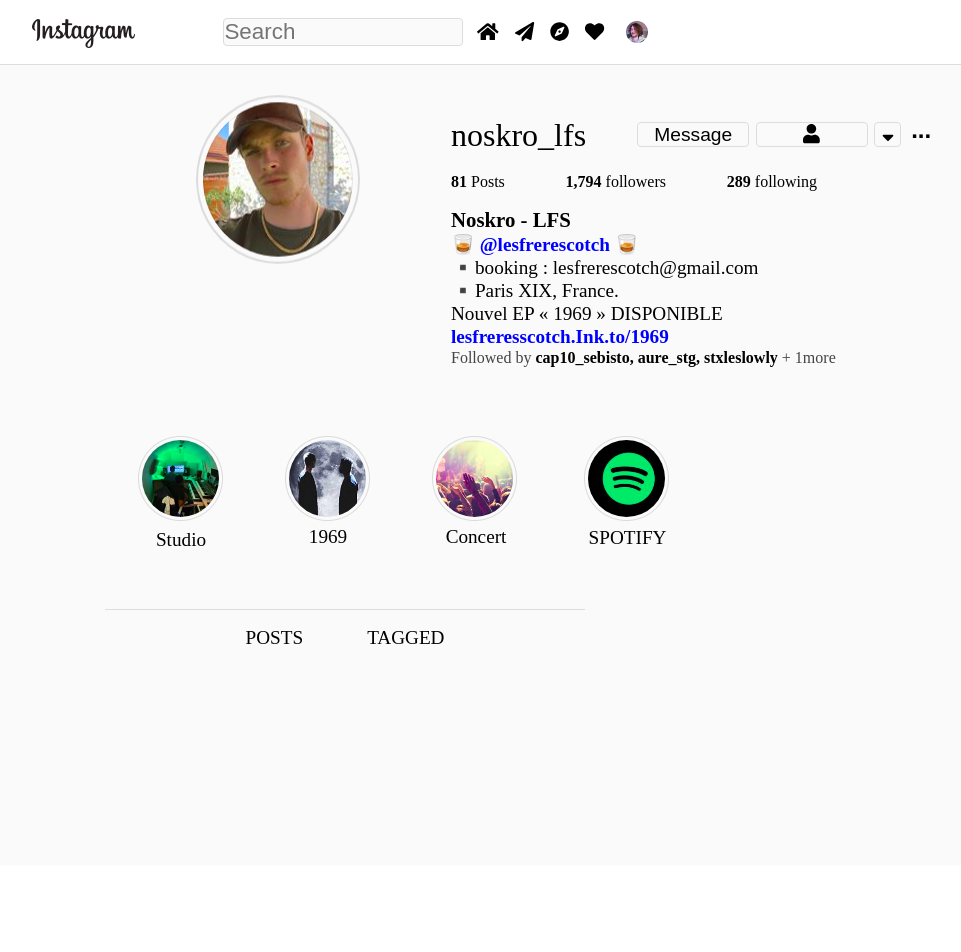
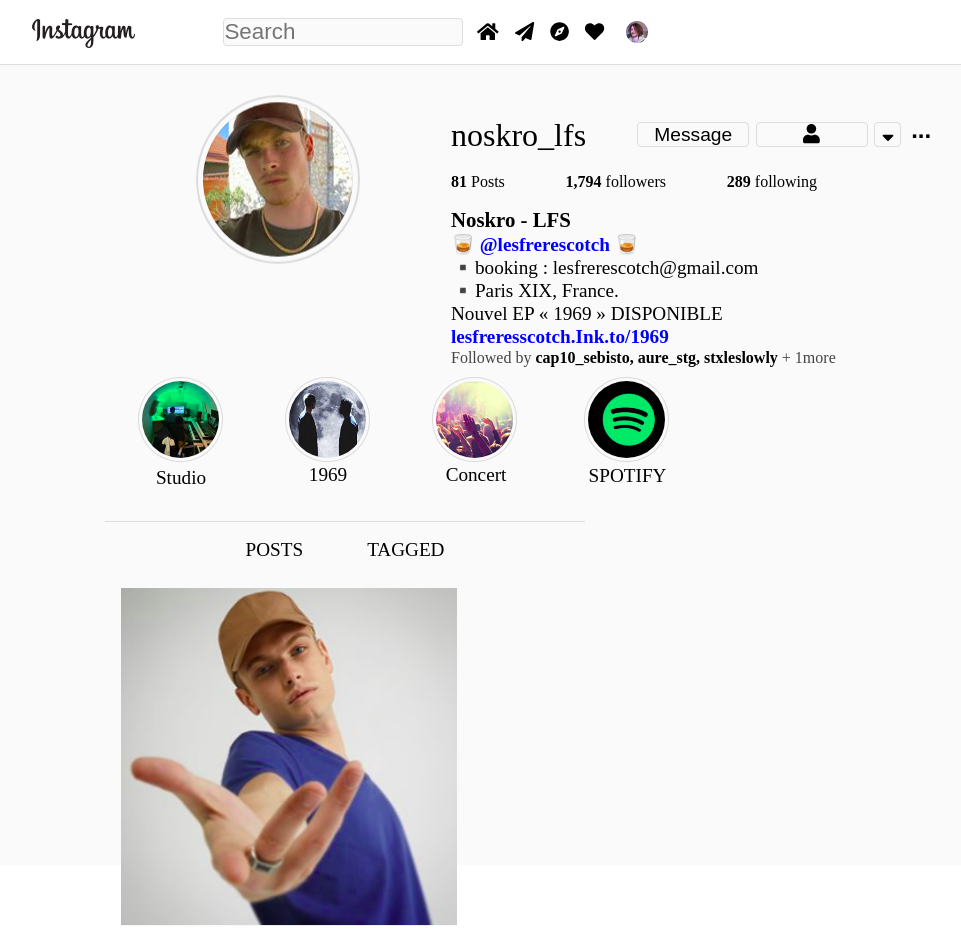
Before and after one commit to kevSchmidt/react-copy, a React (Create React App) app: page / in a window 1280 px wide. Shown: the top 952 px of the page, without its empty margins (295-1256 px from the left). Before the commit the page ends 865 px from the top, so only its background shows below. Built offline with nearby package versions, Linux system fonts and the light colour scheme.

Commit message:
emoji not happy

```diff
--- a/src/App.css
+++ b/src/App.css
@@ -146,6 +146,7 @@
 
 .profile-img-container {
   display: flex;
+  margin-top: 5px;
 }
 
 .profile-img {
@@ -159,14 +160,14 @@
 
 .profile-img-title {
   font-size: 1.2rem;
-  margin-top: -0.8rem;
+  margin-top: -1rem;
   cursor: pointer;
 }
 
 /* ===== GALLERY === */
 
 .gallery-section {
-  margin: 1rem 25rem;
+  margin: 0 25rem;
 }
 
 .gallery-nav {
@@ -184,3 +185,8 @@
 .gallery-images {
   border: red 1px dotted;
 }
+
+.inner-img {
+  margin: 0.7rem 1rem;
+  width: 21rem;
+}
--- a/src/App.js
+++ b/src/App.js
@@ -10,10 +10,11 @@
 
 class App extends Component {
   render() {
+    console.log(Data);
     return (
       <div className="App">
         <Header />
-        <Main gallery={Data} />
+        <Main infoData={Data} />
       </div>
     );
   }
--- a/src/components/main/Main.jsx
+++ b/src/components/main/Main.jsx
@@ -1,21 +1,20 @@
-import React, { Component } from "react";
+import React from "react";
 
 import Profile from "./profile/Profile";
 import Gallery from "./gallery/Gallery";
 
-class Main extends Component {
-  render() {
-    return (
+const Main = (props) => {
+  return (
+    <React.Fragment>
       <main style={mainStyle}>
         {/* Profile */}
         <Profile />
-
         {/* Gallery */}
-        <Gallery />
+        <Gallery mainData={props.infoData} />
       </main>
-    );
-  }
-}
+    </React.Fragment>
+  );
+};
 
 const mainStyle = {
   height: "100vh",
--- a/src/components/main/gallery/Gallery.jsx
+++ b/src/components/main/gallery/Gallery.jsx
@@ -1,15 +1,18 @@
-import React, { Component } from "react";
+import React from "react";
 
 import Nav from "./Nav";
 
-class Gallery extends Component {
-  render() {
-    return (
-      <section className="gallery-section">
-        <Nav />
-      </section>
-    );
-  }
-}
+const Gallery = (props) => {
+  const images = props.mainData.map((item) => {
+    const { id, name, img } = item;
+    return <img src={img} alt={name} key={id} className="inner-img" />;
+  });
+  return (
+    <section className="gallery-section">
+      <Nav />
+      <div>{images}</div>
+    </section>
+  );
+};
 
 export default Gallery;
--- a/src/data.json
+++ b/src/data.json
@@ -2,31 +2,31 @@
   {
     "id": 1,
     "name": "gallery-img-1",
-    "img": "./img/gallery-1.png"
+    "img": "./images/gallery-1.png"
   },
   {
     "id": 2,
     "name": "gallery-img-2",
-    "img": "./img/gallery-2.png"
+    "img": "./images/gallery-2.png"
   },
   {
     "id": 3,
     "name": "gallery-img-3",
-    "img": "./img/gallery-3.png"
+    "img": "./images/gallery-3.png"
   },
   {
     "id": 4,
     "name": "gallery-img-4",
-    "img": "./img/gallery-4.png"
+    "img": "./images/gallery-4.png"
   },
   {
     "id": 5,
     "name": "gallery-img-5",
-    "img": "./img/gallery-5.png"
+    "img": "./images/gallery-5.png"
   },
   {
     "id": 6,
     "name": "gallery-img-6",
-    "img": "./img/gallery-6.png"
+    "img": "./images/gallery-6.png"
   }
 ]
```
